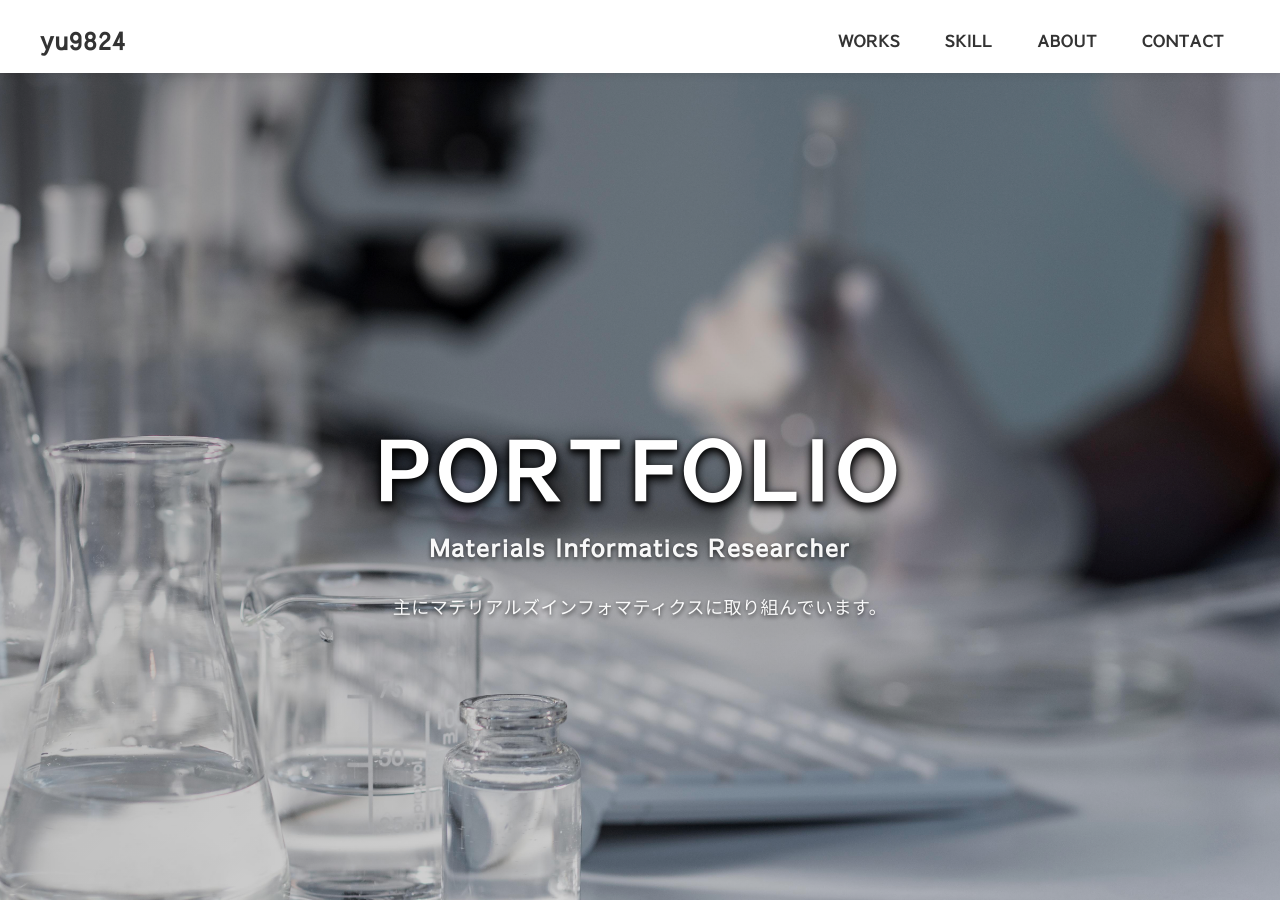
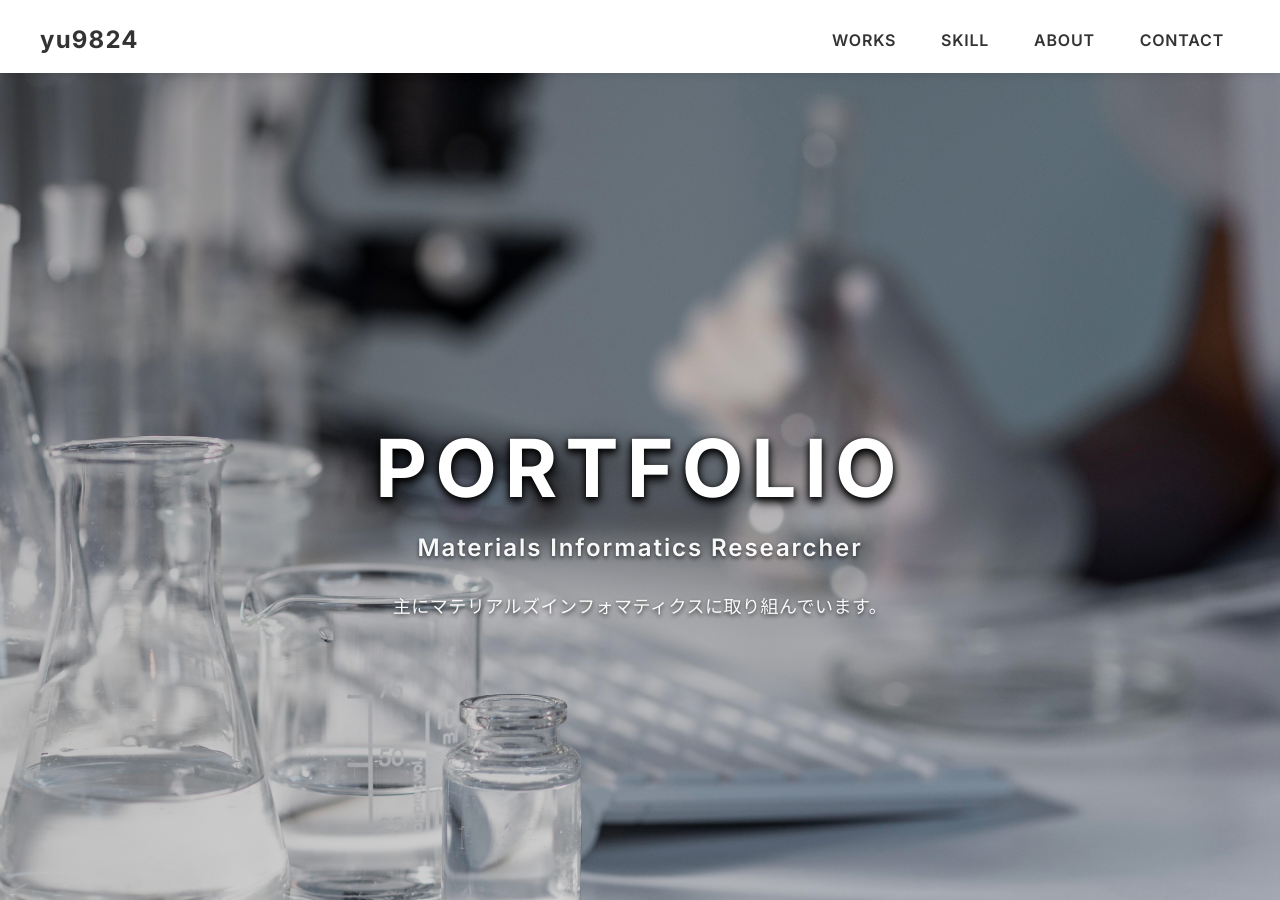
Before and after one commit to yu9824/portfolio, a Jekyll site: the page built from index.html, in a window 1280 px wide and 900 px high. Built offline with Jekyll 4.4.1, drawn with Linux system fonts in a browser that asks for light colours; nearby versions of some CDN libraries.

Commit message:
feat: Update fonts

```diff
--- a/_includes/head.html
+++ b/_includes/head.html
@@ -21,8 +24,11 @@
   <!-- /ogp -->
 
   <!-- google font -->
-    <link rel="preconnect" href="https://fonts.gstatic.com">
-    <link href="https://fonts.googleapis.com/css2?family=Sawarabi+Gothic&display=swap" rel="stylesheet">
+  <link rel="preconnect" href="https://fonts.googleapis.com">
+  <link rel="preconnect" href="https://fonts.gstatic.com" crossorigin>
+  <link
+    href="https://fonts.googleapis.com/css2?family=Inter:wght@400;600;700&family=Noto+Sans+JP:wght@400;500;700&display=swap"
+    rel="stylesheet">
   <!-- /google font -->
 
   <!-- ress.cssで違いを吸収 -->
@@ -40,7 +46,7 @@
   <script async src="https://www.googletagmanager.com/gtag/js?id=G-5F020NKKQH"></script>
   <script>
     window.dataLayer = window.dataLayer || [];
-      function gtag(){dataLayer.push(arguments);}
+    function gtag() { dataLayer.push(arguments); }
     gtag('js', new Date());
 
     gtag('config', 'G-5F020NKKQH');
--- a/_includes/works.html
+++ b/_includes/works.html
@@ -2,13 +2,11 @@
     {% for page in site.pages %}
     {% if page.dir == '/works/' %}
     <a class="works-item" href="{{ page.url | relative_url }}">
+        {% if page.image %}
         <div class="works-img">
-            {% if page.image %}
             <img src="{{ page.image | relative_url }}" alt="{{ page.title }}" loading="lazy" />
-            {% else %}
-            <img src="{{ '/img/works-dummy-thumb.jpg' | relative_url }}" alt="{{ page.title }}" loading="lazy" />
-            {% endif %}
         </div>
+        {% endif %}
         <p class="works-name"> {{ page.title }} </p>
         <p class="works-description"> {{ page.description }} </p>
     </a>
--- a/_layouts/work.html
+++ b/_layouts/work.html
@@ -7,13 +7,11 @@ layout: common
   <article class="article">
     <div class="article-inner">
       <h2 class="article-title">{{ page.title }}</h2>
+      {% if page.image %}
       <p class="article-img">
-        {% if page.image %}
         <img src="{{ page.image | relative_url }}" alt="{{ page.title }}">
-        {% else %}
-        <img src="{{ '/img/works-sample.jpg' | relative_url }}" alt="{{ page.title }}">
-        {% endif %}
       </p>
+      {% endif %}
       <div class="article-body">
 
         {{ content }}
--- a/css/style.css
+++ b/css/style.css
@@ -13,7 +13,7 @@
 }
 
 body {
-  font-family: 'Sawarabi Gothic', -apple-system, BlinkMacSystemFont, 'Segoe UI', Roboto, sans-serif;
+  font-family: 'Inter', 'Noto Sans JP', -apple-system, BlinkMacSystemFont, 'Segoe UI', Roboto, 'Helvetica Neue', Arial, sans-serif;
   font-size: 16px;
   line-height: 1.6;
   letter-spacing: 0.5px;
```
Also changed, not shown: other parts of _includes/head.html (+5 -2 lines). Lines whose indentation alone changed are shown as unchanged.
